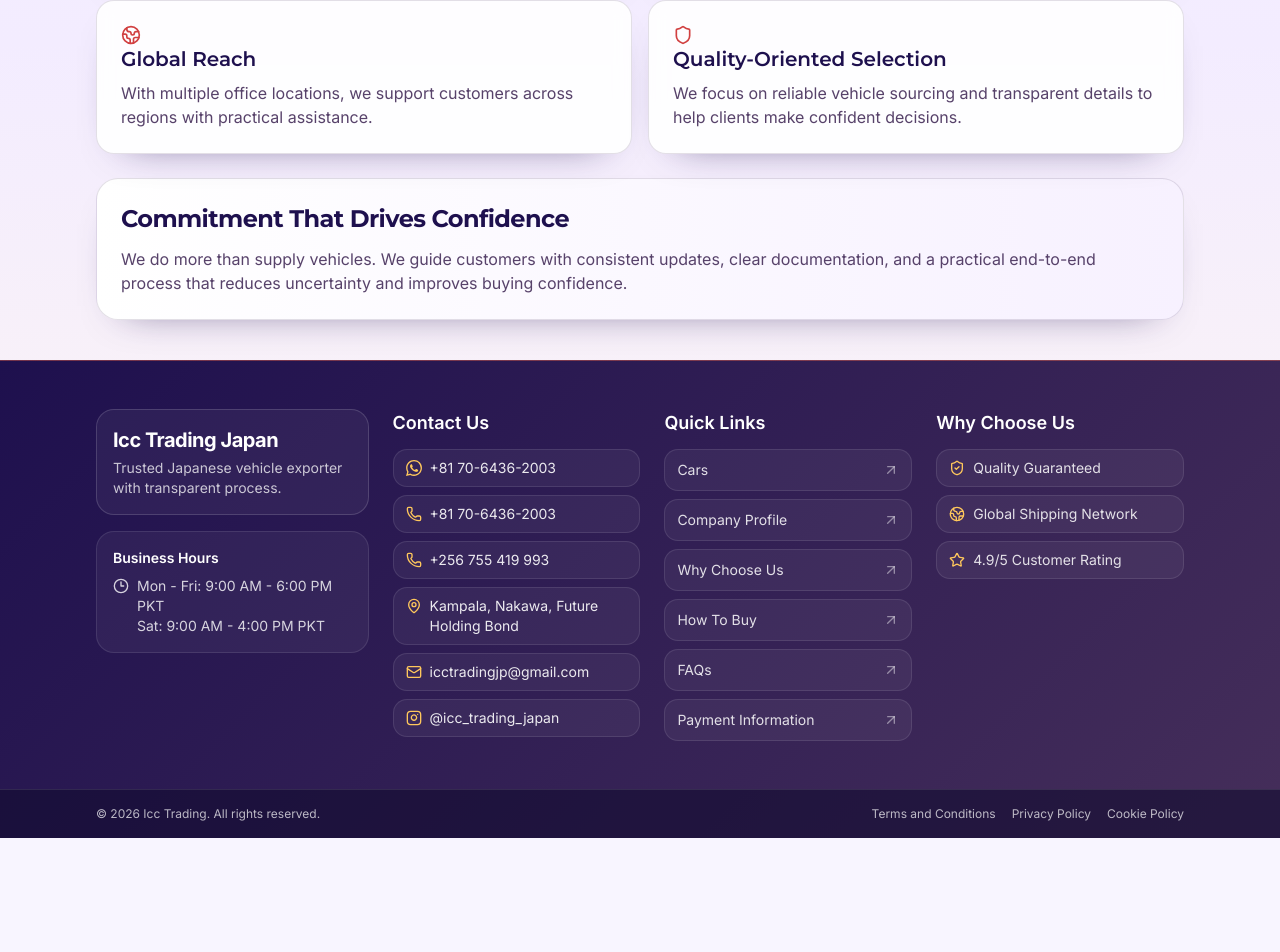
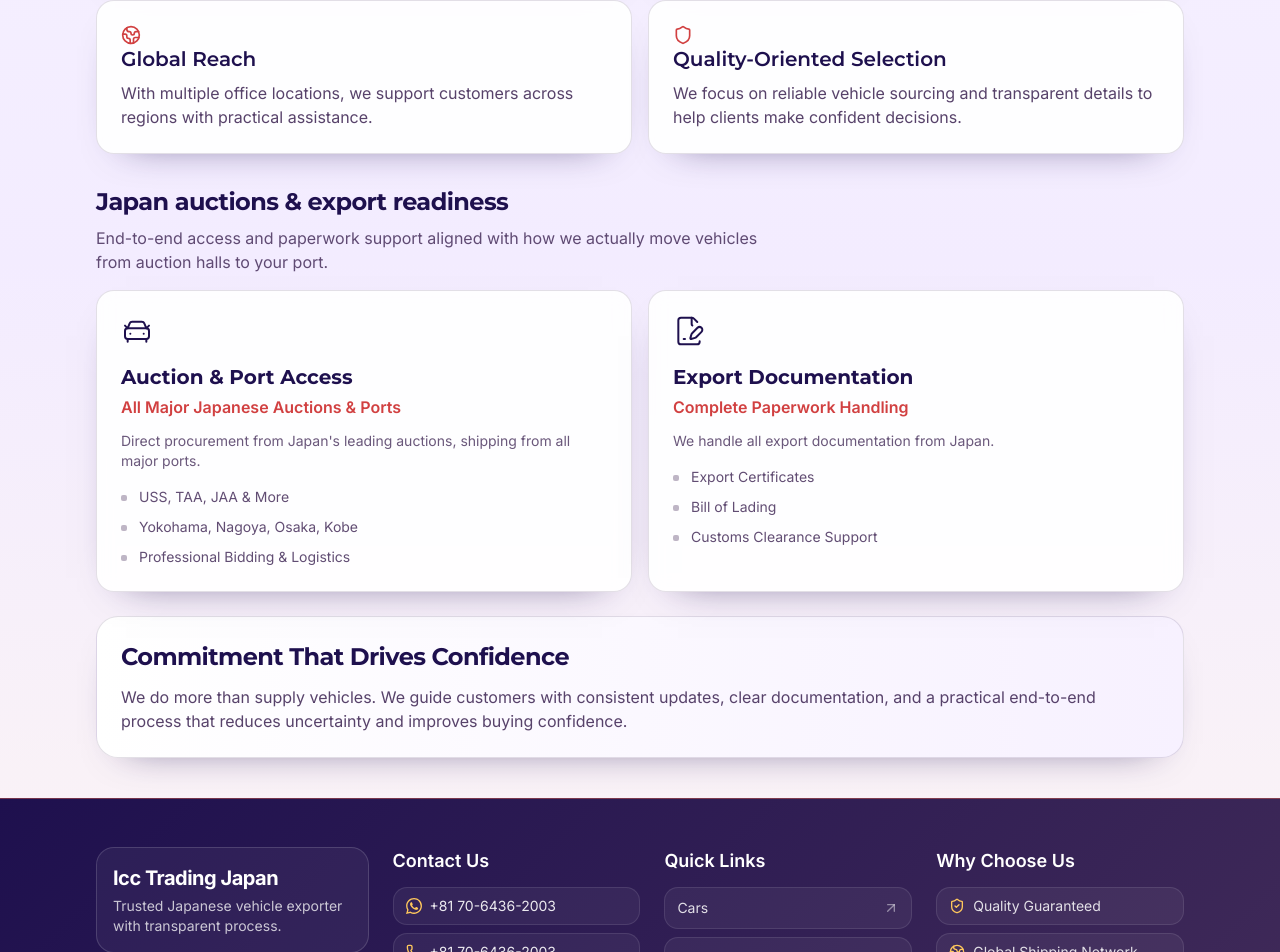
Before and after one commit to Afaqahmad1122/llc-tradding, a Next.js app in the folder frontend/: page /about/why-choose-us in a window 1280 px wide. Shown: the part 755-1707 px from the top of the page. Before the commit the page ends 1593 px from the top, so only its background shows below. Built offline with nearby package versions, Linux system fonts and the light colour scheme; no server answers.

Commit message:
update why choose me section

```diff
--- a/frontend/app/about/why-choose-us/page.tsx
+++ b/frontend/app/about/why-choose-us/page.tsx
@@ -1,6 +1,15 @@
 import type { Metadata } from "next";
 import { AboutPageShell } from "@/components/landing/about-page-shell";
-import { BadgeCheck, Clock3, Globe2, Handshake, Shield, Users } from "lucide-react";
+import {
+  BadgeCheck,
+  CarFront,
+  Clock3,
+  FilePenLine,
+  Globe2,
+  Handshake,
+  Shield,
+  Users,
+} from "lucide-react";
 import { buildPageMetadata } from "@/app/seo";
 
 export const metadata: Metadata = buildPageMetadata({
@@ -36,6 +45,32 @@ const highlights = [
       "We focus on reliable vehicle sourcing and transparent details to help clients make confident decisions.",
   },
 ];
+
+const auctionAndDocs = [
+  {
+    icon: CarFront,
+    title: "Auction & Port Access",
+    subtitle: "All Major Japanese Auctions & Ports",
+    description:
+      "Direct procurement from Japan's leading auctions, shipping from all major ports.",
+    bullets: [
+      "USS, TAA, JAA & More",
+      "Yokohama, Nagoya, Osaka, Kobe",
+      "Professional Bidding & Logistics",
+    ],
+  },
+  {
+    icon: FilePenLine,
+    title: "Export Documentation",
+    subtitle: "Complete Paperwork Handling",
+    description: "We handle all export documentation from Japan.",
+    bullets: [
+      "Export Certificates",
+      "Bill of Lading",
+      "Customs Clearance Support",
+    ],
+  },
+] as const;
 
 export default function WhyChooseUsPage() {
   return (
@@ -91,6 +126,55 @@ export default function WhyChooseUsPage() {
         ))}
       </div>
 
+      <div className="mt-8 space-y-4">
+        <div className="max-w-2xl">
+          <h2 className="text-2xl font-bold tracking-tight text-[#1E104E] dark:text-white">
+            Japan auctions & export readiness
+          </h2>
+          <p className="mt-2 text-sm text-[#452E5A]/85 sm:text-base dark:text-white/75">
+            End-to-end access and paperwork support aligned with how we actually
+            move vehicles from auction halls to your port.
+          </p>
+        </div>
+        <div className="grid gap-4 md:grid-cols-2">
+          {auctionAndDocs.map((block) => (
+            <article
+              key={block.title}
+              className="rounded-2xl border border-[#452E5A]/15 bg-white/90 p-6 shadow-[0_16px_40px_-30px_rgba(30,16,78,0.75)] backdrop-blur-sm dark:border-white/10 dark:bg-white/5"
+            >
+              <block.icon
+                className="size-8 text-[#1E104E] dark:text-white"
+                strokeWidth={1.5}
+                aria-hidden
+              />
+              <h3 className="mt-4 text-xl font-bold text-[#1E104E] dark:text-white">
+                {block.title}
+              </h3>
+              <p className="mt-1 text-base font-semibold text-[#d14041]">
+                {block.subtitle}
+              </p>
+              <p className="mt-3 text-sm text-[#452E5A]/80 dark:text-white/70">
+                {block.description}
+              </p>
+              <ul className="mt-4 space-y-2.5">
+                {block.bullets.map((line) => (
+                  <li
+                    key={line}
+                    className="flex gap-3 text-sm text-[#452E5A]/85 dark:text-white/75"
+                  >
+                    <span
+                      className="mt-2 size-1.5 shrink-0 rounded-[2px] bg-[#452E5A]/35 dark:bg-white/35"
+                      aria-hidden
+                    />
+                    <span>{line}</span>
+                  </li>
+                ))}
+              </ul>
+            </article>
+          ))}
+        </div>
+      </div>
+
       <section className="mt-6 rounded-3xl border border-[#452E5A]/15 bg-linear-to-r from-white to-[#f7f1ff] p-6 shadow-[0_16px_40px_-30px_rgba(30,16,78,0.75)] dark:border-white/10 dark:from-white/5 dark:to-white/10">
         <h2 className="text-2xl font-bold tracking-tight text-[#1E104E] dark:text-white">
           Commitment That Drives Confidence
```
